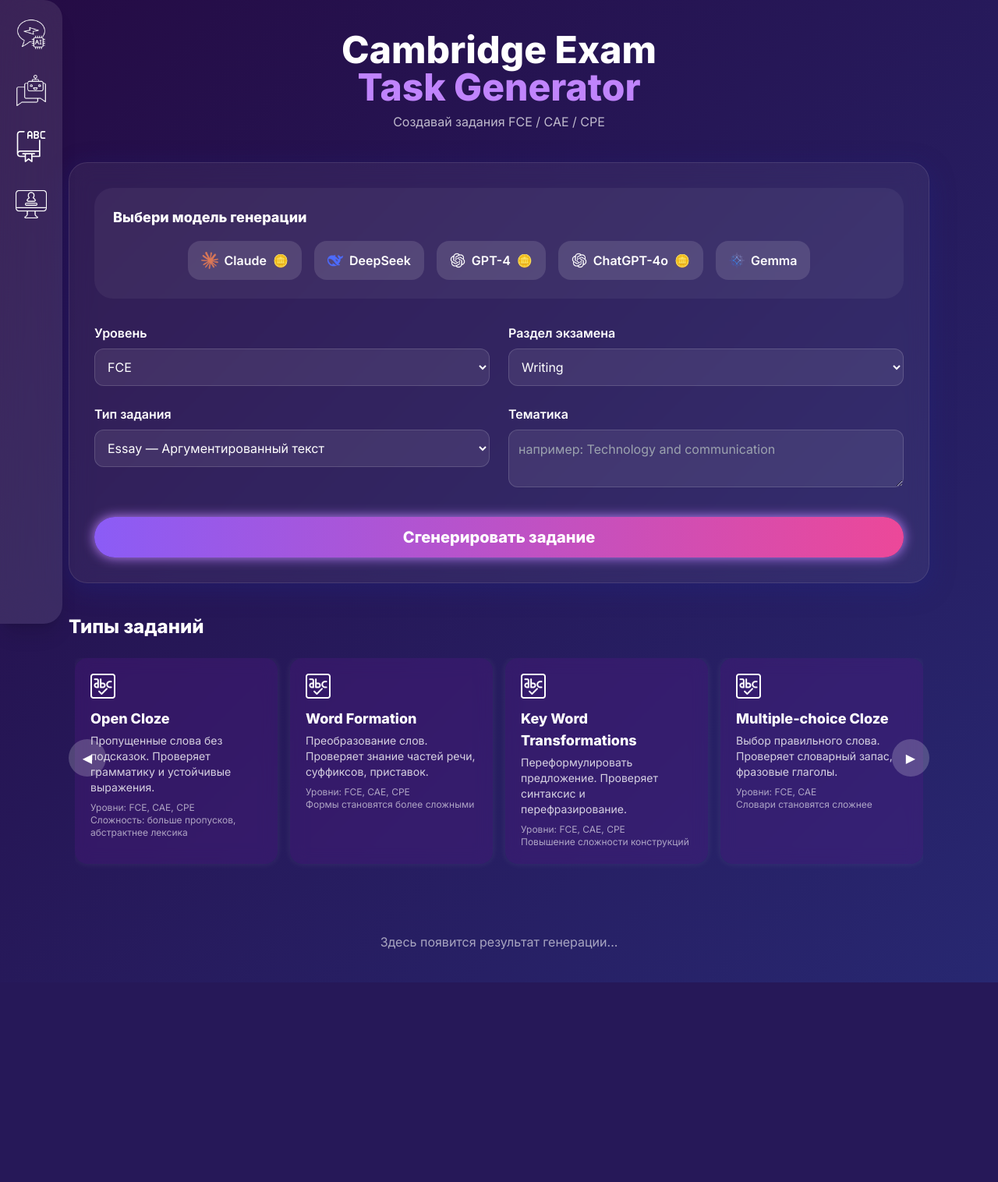
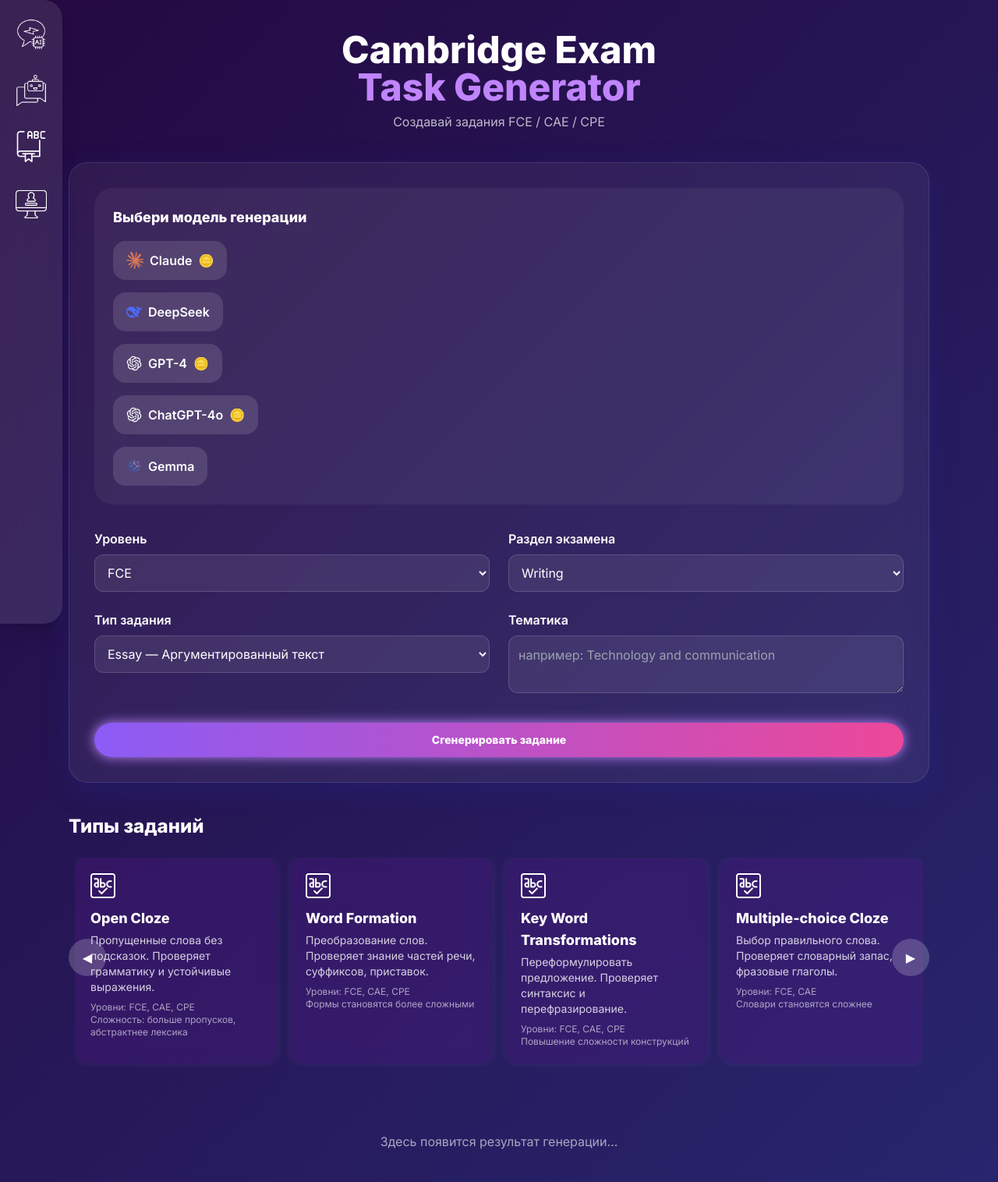
Before and after one commit to KarinaGalimova98/englishai-final, a Flask app: page / in a window 1280 px wide. Shown: the whole page at 78% size. Before the commit the page ends 1260 px from the top, so only its background shows below. Run offline with Flask 3, Linux system fonts and the light colour scheme; parts of the project's set-up code (start-up, migrations or seed data) failed here and were passed over; some libraries are stand-ins or nearby versions.

Commit message:
jsdonssdasffваffавапаfdаdffdfdffdf

```diff
--- a/templates/ui5.html
+++ b/templates/ui5.html
@@ -230,7 +230,7 @@
       <!-- Выбор модели генерации -->
 <div class="bg-white/5 rounded-3xl p-6">
   <h2 class="text-white font-bold text-lg mb-4">Выбери модель генерации</h2>
-  <div class="flex flex-wrap gap-4 justify-center">
+  <div class="flex flex-wrap gap-4 justify-center sm:flex-col sm:items-start">
        <!-- Claude -->
   <label class="model-opt">
     <input type="radio" name="model" value="claude">
@@ -264,6 +264,7 @@
         <li>Форматирует аккуратно</li>
         <li>Бесплатная альтернатива</li>
         <li>Подходит для коротких заданий</li>
+        <li><span style="color: #4ade80;">Бесплатная</span></li>
       </ul>
     </div>
   </label>
@@ -331,14 +332,14 @@
       <div class="grid md:grid-cols-2 gap-6">
         <div>
           <label for="level" class="block mb-2 text-white font-semibold">Уровень</label>
-          <select id="level" name="level" class="w-full p-3 rounded-xl">
+          <select id="level" name="level" class="w-full text-sm sm:text-base p-3 rounded-xl">
             <option value="FCE">FCE</option>
             <option value="CAE">CAE</option>
             <option value="CPE">CPE</option>
           </select>
         </div>
         <div>
-          <label for="section" class="block mb-2 text-white font-semibold">Раздел экзамена</label>
+          <label for="section" class="block mb-2 text-sm sm:text-base text-white font-semibold">Раздел экзамена</label>
           <select id="section" name="section" onchange="updateSubtypes()" class="w-full p-3 rounded-xl">
             <option value="Writing">Writing</option>
             <option value="Reading">Reading</option>
@@ -347,11 +348,11 @@
           </select>
         </div>
         <div>
-          <label for="subtype" class="block mb-2 text-white font-semibold">Тип задания</label>
+          <label for="subtype" class="block mb-2 text-sm sm:text-base text-white font-semibold">Тип задания</label>
           <select id="subtype" name="task_type" class="w-full p-3 rounded-xl"></select>
         </div>
         <div>
-          <label for="topic" class="block mb-2 text-white font-semibold">Тематика</label>
+          <label for="topic" class="block mb-2 text-sm sm:text-base text-white font-semibold">Тематика</label>
           <textarea id="topic" name="topic" rows="2" placeholder="например: Technology and communication" class="w-full p-3 rounded-xl"></textarea>
         </div>
       </div>
@@ -359,11 +360,11 @@
         <div class="spinner"></div>
       </div>
 
-      <button type="submit" class="neon-button w-full text-xl">Сгенерировать задание</button>
+      <button type="submit" class="neon-button w-full sm:w-full text-center py-3 text-sm">Сгенерировать задание</button>
 
     </form>
     <!-- Типы заданий -->
-<div class="mt-10 relative">
+<div class="text-sm sm:text-base mt-10 relative">
   <h2 class="text-white text-2xl font-bold mb-6">Типы заданий</h2>
 
   <div class="slider-container relative overflow-hidden mx-auto" style="max-width:1088px;">
```
